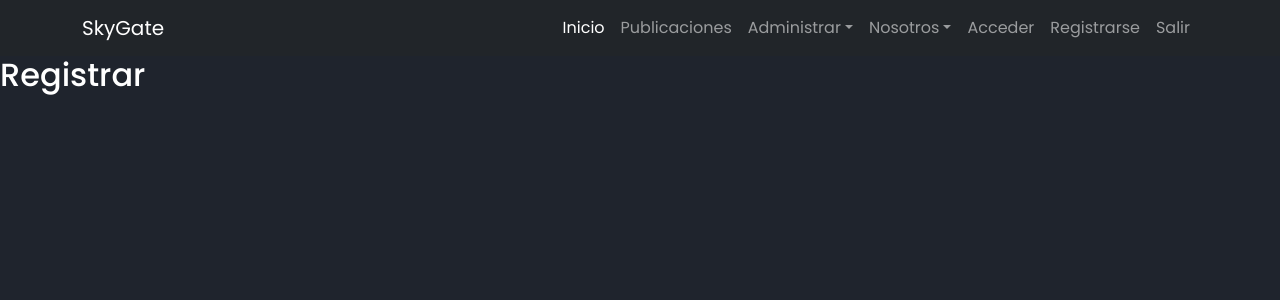
After one commit to Benquime1985/Blog2023, a PHP site: page /registro.php in a window 1280 px wide. The commit adds this page. Shown: the top 300 px of the page. Run offline with PHP 8.4, Linux system fonts and the light colour scheme.

Commit message:
repos tres

```diff
--- a/includes/menu.php
+++ b/includes/menu.php
@@ -3,11 +3,11 @@
         <!-- Responsive navbar-->
         <nav class="navbar navbar-expand-lg navbar-dark bg-dark">
             <div class="container">
-                <a class="navbar-brand" href="#">SkyGate</a>
+                <a class="navbar-brand" href="index.php">SkyGate</a>
                 <button class="navbar-toggler" type="button" data-bs-toggle="collapse" data-bs-target="#navbarSupportedContent" aria-controls="navbarSupportedContent" aria-expanded="false" aria-label="Toggle navigation"><span class="navbar-toggler-icon"></span></button>
                 <div class="collapse navbar-collapse" id="navbarSupportedContent">
                     <ul class="navbar-nav ms-auto mb-2 mb-lg-0">
-                        <li class="nav-item"><a class="nav-link active" aria-current="page" href="#">Inicio</a></li>
+                        <li class="nav-item"><a class="nav-link active" aria-current="page" href="index.php">Inicio</a></li>
                         <li class="nav-item"><a class="nav-link" href="#">Publicaciones</a></li>
                         <li class="nav-item dropdown">
                             <a class="nav-link dropdown-toggle" id="navbarDropdown" href="#" role="button" data-bs-toggle="dropdown" aria-expanded="false">Administrar</a>
@@ -26,7 +26,7 @@
                             </ul>
                         </li>
                         <li class="nav-item"><a class="nav-link" href="#">Acceder</a></li>
-                        <li class="nav-item"><a class="nav-link" href="#">Registrarse</a></li>
+                        <li class="nav-item"><a class="nav-link" href="registro.php">Registrarse</a></li>
                         <li class="nav-item"><a class="nav-link" href="#">Salir</a></li>
                     </ul>
                 </div>
--- /dev/null
+++ b/registro.php
@@ -0,0 +1,7 @@
+<?php
+    include 'includes/header.php';
+?>
+
+    <form class="form">
+        <h2 class="form_title">Registrar</h2>
+    </form>
```
Also changed, not shown: css/estilos.css (line endings or trailing spaces).
